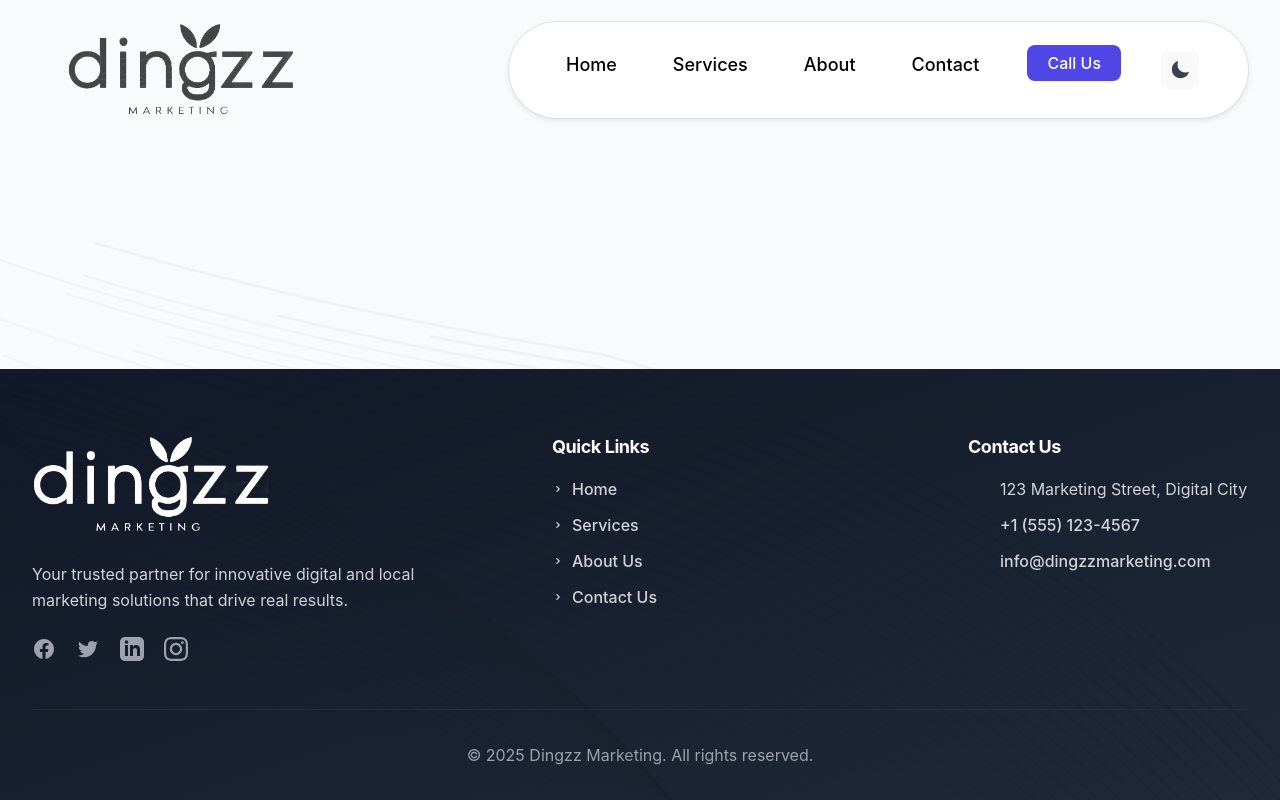
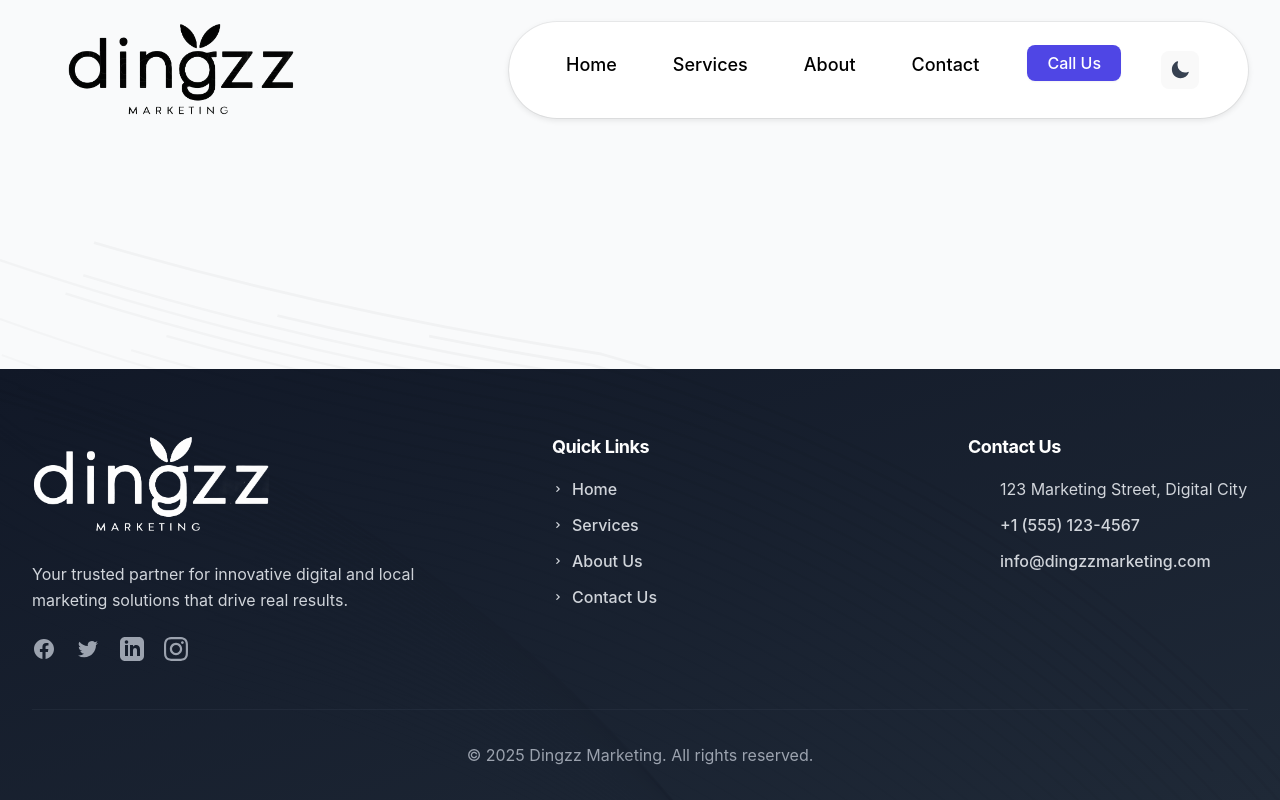
Before and after one commit to nakib786/Dingzz, a React (Vite) app: page /background in a window 1280 px wide. Built offline with nearby package versions, Linux system fonts and the light colour scheme.

Commit message:
Logo update

```diff
--- a/src/components/layout/Footer.tsx
+++ b/src/components/layout/Footer.tsx
@@ -11,7 +11,7 @@ const Footer = () => {
           {/* Company Info */}
           <div className="md:col-span-4">
             <div className="mb-6">
-              <DingzzPngLogo height={80} width={240} className="brightness-0 invert" />
+              <DingzzPngLogo height={80} width={240} forceDarkMode={true} />
             </div>
             <p className="text-gray-300 mb-6 max-w-md">
               Your trusted partner for innovative digital and local marketing solutions that drive real results.
--- a/src/components/layout/Header.tsx
+++ b/src/components/layout/Header.tsx
@@ -77,9 +77,7 @@ const Header = () => {
       <div className="container-custom">
         <div className="flex items-center justify-between">
           <Link to="/" className="flex items-center">
-            <div className="dark:bg-white dark:rounded-lg dark:p-2 animate-pulse hover:animate-bounce">
-              <DingzzPngLogo height={50} width={150} className="brightness-150 md:h-[100px] md:w-[300px]" />
-            </div>
+            <DingzzPngLogo height={50} width={150} className="md:h-[100px] md:w-[300px]" />
           </Link>
 
           {/* Desktop navigation with Aceternity Navbar Menu */}
--- a/src/components/ui/DingzzPngLogo.tsx
+++ b/src/components/ui/DingzzPngLogo.tsx
@@ -1,24 +1,30 @@
 import React from 'react';
+import { useTheme } from '../../lib/ThemeContext';
 import logo from '../../assets/images/dingzz-logo.png';
 
 interface DingzzPngLogoProps {
   className?: string;
   height?: number;
   width?: number;
+  forceDarkMode?: boolean;
 }
 
 const DingzzPngLogo: React.FC<DingzzPngLogoProps> = ({
   className = '',
   height = 80,
-  width = 240
+  width = 240,
+  forceDarkMode = false
 }) => {
+  const { theme } = useTheme();
+  const isDarkMode = forceDarkMode || theme === 'dark';
+
   return (
     <img
       src={logo}
       alt="Dingzz Logo"
       width={width}
       height={height}
-      className={className}
+      className={`${className} ${isDarkMode ? 'brightness-0 invert' : ''}`}
       style={{ objectFit: 'contain' }}
     />
   );
```
